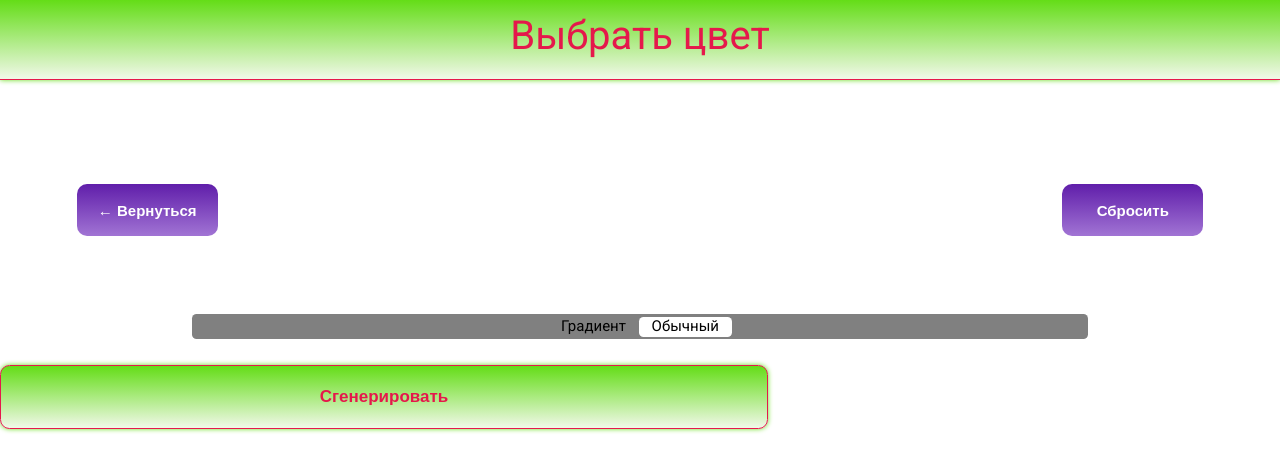
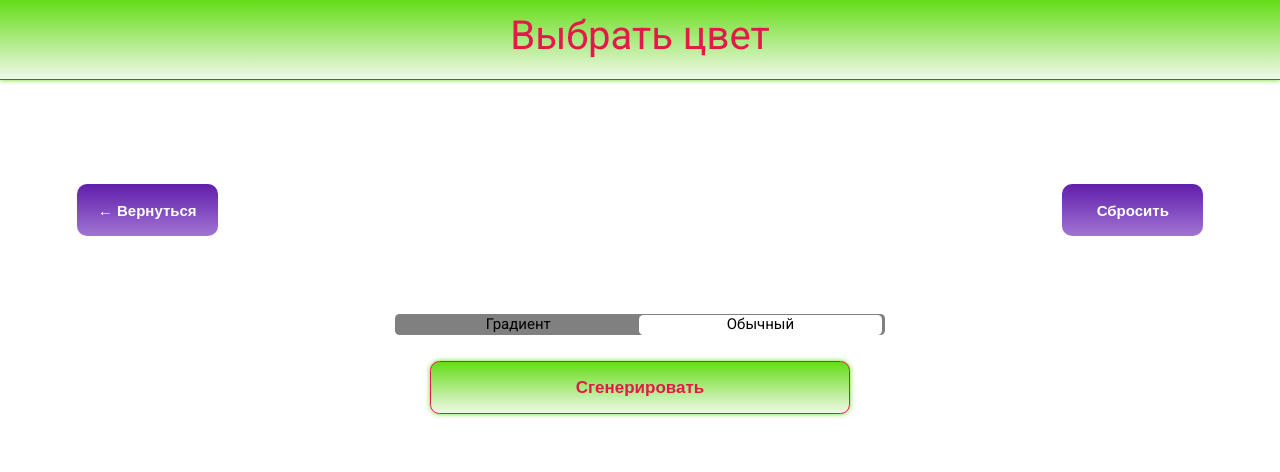
Before and after one commit to Rustam9724/random-app, a React (Create React App) app in the folder random-app/: page /color-randomiser in a window 1280 px wide. Shown: the top 472 px of the page. Built offline with nearby package versions, Linux system fonts and the light colour scheme.

Commit message:
init: color randomiser style

```diff
--- a/random-app/src/index.css
+++ b/random-app/src/index.css
@@ -981,6 +981,16 @@
   }
 }
 
+.color-main {
+  width: 700px;
+  margin: 0 auto;
+  display: flex;
+  flex-direction: column;
+  justify-content: space-between;
+  align-items: center;
+  height: 100px;
+}
+
 .color-inputs {
   background-color: gray;
   width: 70%;
@@ -999,7 +1009,7 @@
   line-height: 120%;
   background-color: gray;
   border-radius: 0.36vw;
-  padding: 0 1.6vh;
+  padding: 0 88px;
 }
 
 .color-input:checked + .color-label {
```
